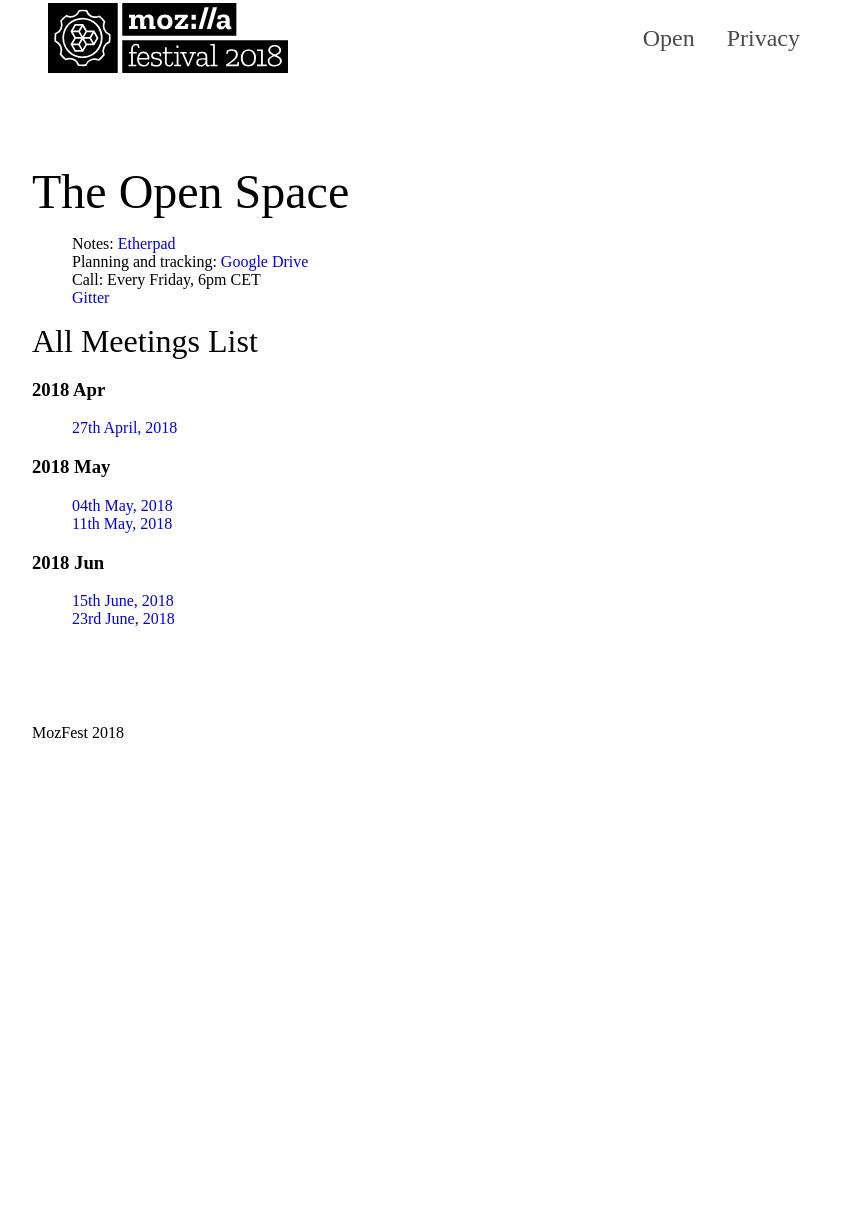
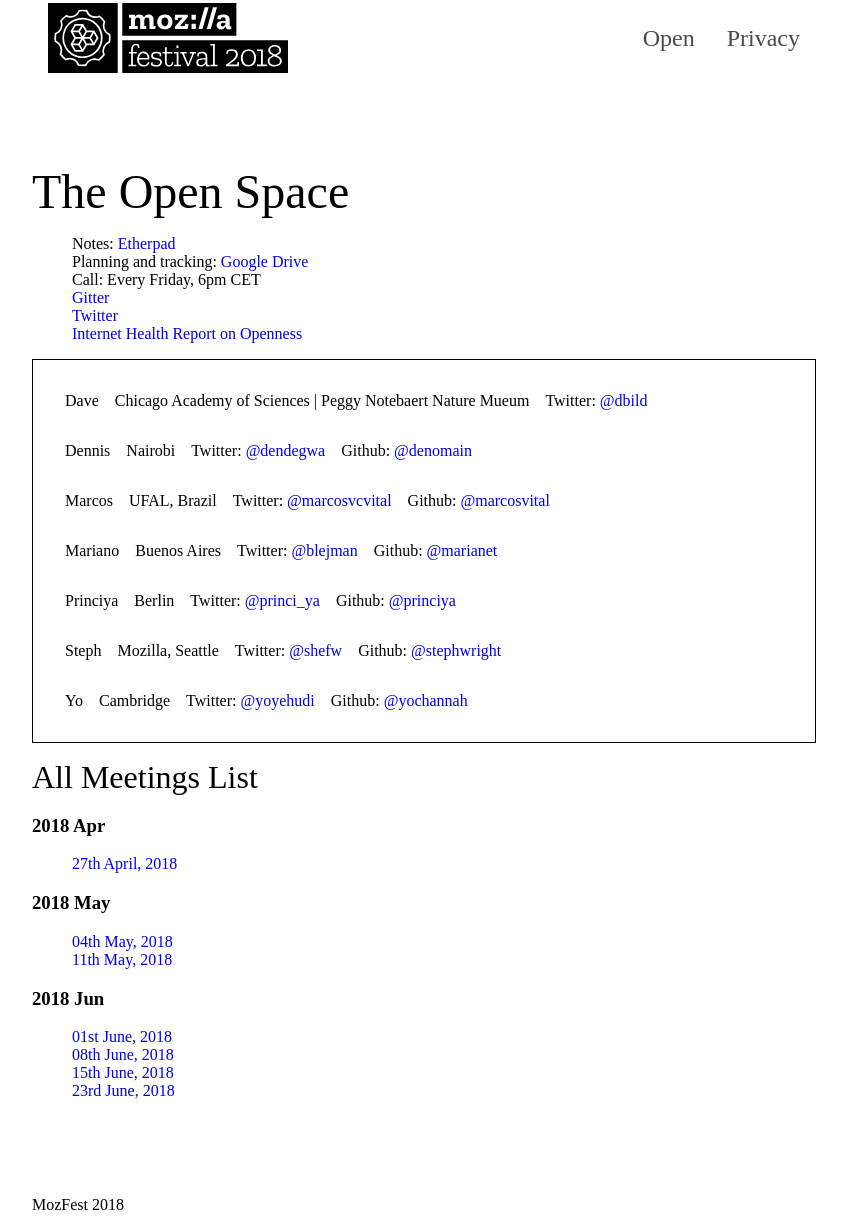
Before and after one commit to mozfest-planning/mozfest-planning.github.io, a Jekyll site: the page built from _pages/openness.md, in a window 1280 px wide. Shown: the whole page, without its empty margins (216-1063 px from the left). Built offline with Jekyll 4.4.1, drawn with Linux system fonts in a browser that asks for light colours; some web fonts are replaced; before the commit the page ends 900 px from its top, so only the background shows below that.

Commit message:
open wranglers added, meeting notes updates
Signed-off-by: princiya <princiya.marina@gmail.com>

```diff
--- /dev/null
+++ b/_includes/open-wranglers.html
@@ -0,0 +1,88 @@
+<ul class="space__wranglers">
+   <li class="space__wrangler">
+     <div>Dave</div>
+     <div>Chicago Academy of Sciences | Peggy Notebaert Nature Mueum</div>
+     <div>
+       Twitter:
+       <a href="https://twitter.com/dbild" target="_blank">@dbild</a>
+     </div>
+   </li>
+
+   <li class="space__wrangler">
+     <div>Dennis</div>
+     <div>Nairobi</div>
+     <div>
+       Twitter:
+       <a href="https://twitter.com/dendegwa" target="_blank">@dendegwa</a>
+     </div>
+     <div>
+       Github:
+       <a href="https://github.com/denomain" target="_blank">@denomain</a>
+     </div>
+   </li>
+
+   <li class="space__wrangler">
+     <div>Marcos</div>
+     <div>UFAL, Brazil</div>
+     <div>
+       Twitter:
+       <a href="https://twitter.com/marcosvcvital" target="_blank">@marcosvcvital</a>
+     </div>
+     <div>
+       Github:
+       <a href="https://github.com/marcosvital" target="_blank">@marcosvital</a>
+     </div>
+   </li>
+
+   <li class="space__wrangler">
+     <div>Mariano</div>
+     <div>Buenos Aires</div>
+     <div>
+       Twitter:
+       <a href="https://twitter.com/blejman" target="_blank">@blejman</a>
+     </div>
+     <div>
+       Github:
+       <a href="https://github.com/marianet" target="_blank">@marianet</a>
+     </div>
+   </li>
+
+   <li class="space__wrangler">
+     <div>Princiya</div>
+     <div>Berlin</div>
+     <div>
+       Twitter:
+       <a href="https://twitter.com/princi_ya" target="_blank">@princi_ya</a>
+     </div>
+     <div>
+       Github:
+       <a href="https://github.com/princiya" target="_blank">@princiya</a>
+     </div>
+   </li>
+
+   <li class="space__wrangler">
+     <div>Steph</div>
+     <div>Mozilla, Seattle</div>
+     <div>
+       Twitter:
+       <a href="https://twitter.com/shefw" target="_blank">@shefw</a>
+     </div>
+     <div>
+       Github:
+       <a href="https://github.com/stephwright" target="_blank">@stephwright</a>
+     </div>
+   </li>
+
+   <li class="space__wrangler">
+     <div>Yo</div>
+     <div>Cambridge</div>
+     <div>
+       Twitter:
+       <a href="https://twitter.com/yoyehudi" target="_blank">@yoyehudi</a>
+     </div>
+     <div>
+       Github:
+       <a href="https://github.com/yochannah" target="_blank">@yochannah</a>
+     </div>
+   </li>
+ </ul>
--- a/_pages/openness.md
+++ b/_pages/openness.md
@@ -31,7 +31,15 @@ permalink: /openness
       <li>
         <a href="https://gitter.im/moz-openness-2018/Chat" target="_blank">Gitter</a>
       </li>
+      <li>
+        <a href="https://twitter.com/mozfestopenness" target="_blank">Twitter</a>
+      </li>
+      <li>
+        <a href="https://internethealthreport.org/2018/category/openness/" target="_blank">Internet Health Report on Openness</a>
+      </li>
     </ul>
+
+    {% include open-wranglers.html %}
    </div>
 </section>
 
--- a/assets/css/main.css
+++ b/assets/css/main.css
@@ -61,6 +61,20 @@ body li {
   font-size: 2rem;
 }
 
+.space__wranglers {
+  border: 1px solid;
+  padding: 1rem;
+}
+
+.space__wrangler {
+  display: flex;
+  padding: 1rem;
+}
+
+.space__wrangler div {
+  margin-right: 1rem;
+}
+
 footer {
   padding: 0 var(--page-horizontal-padding);
 }
```
Also changed, not shown: _open/2018-04-27.md (+1 -2 lines), _open/2018-06-01.md (added, +13 -0 lines), _open/2018-06-08.md (added, +35 -0 lines), _open/2018-06-15.md (+7 -12 lines), _open/2018-06-22.md (+8 -41 lines), _pages/index.md (+24 -0 lines).
